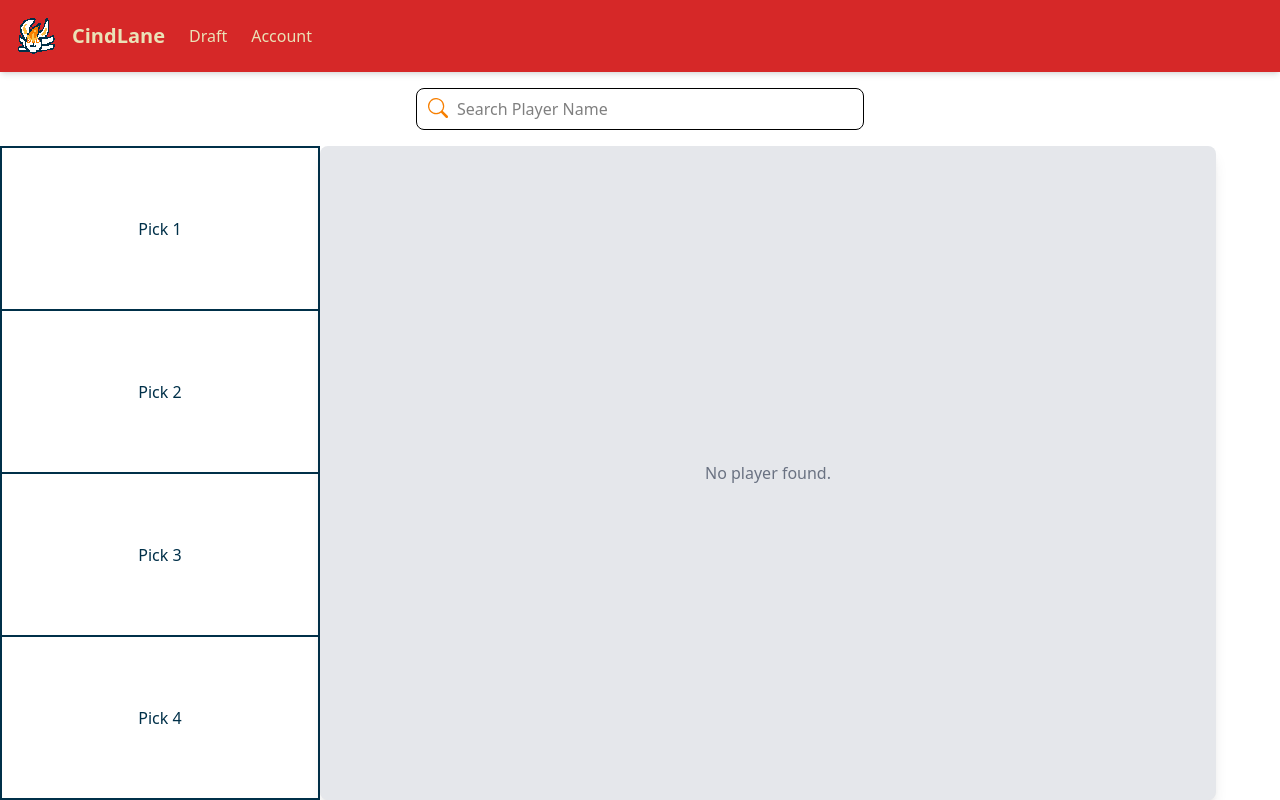
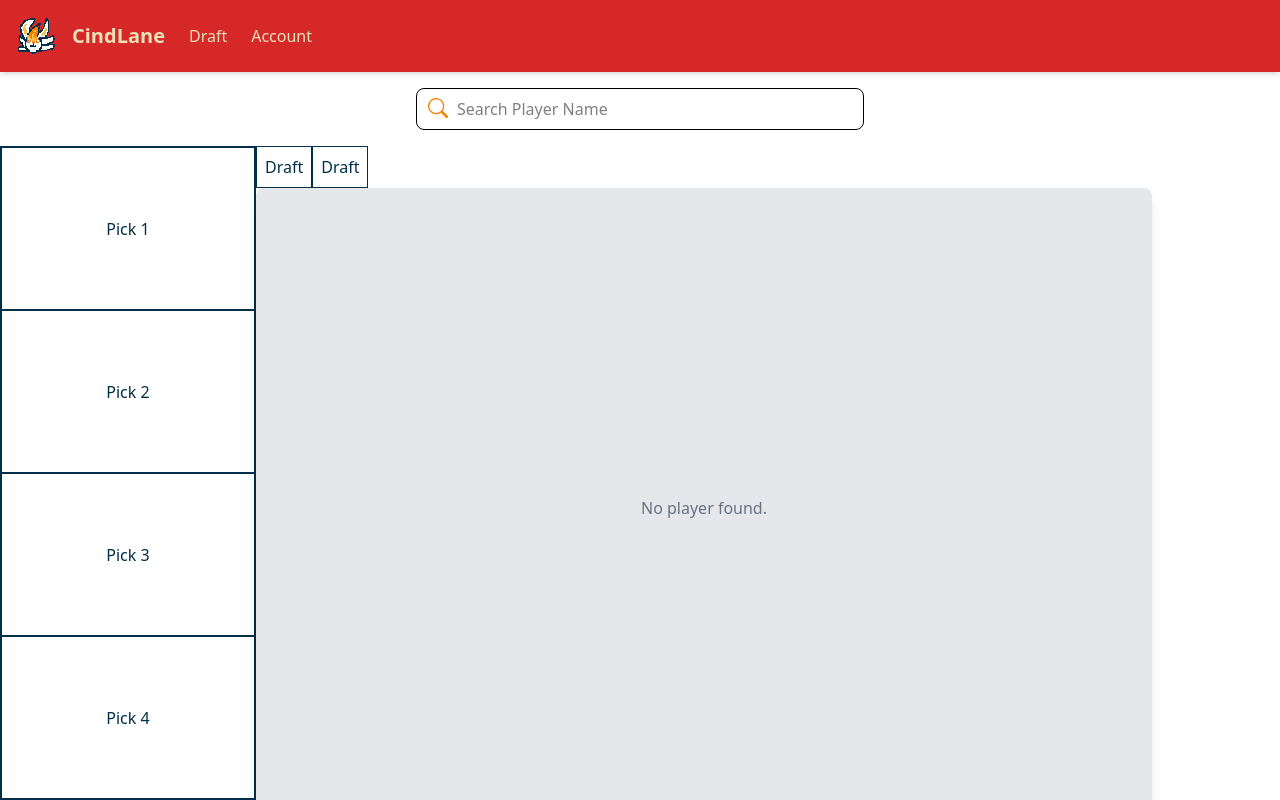
Before and after one commit to SnoringRhinoceros/CindLane, a React (Vite) app in the folder cind-lane/: page /draft in a window 1280 px wide. Built offline with nearby package versions, Linux system fonts and the light colour scheme.

Commit message:
Started adding draft tabs

```diff
--- /dev/null
+++ b/cind-lane/src/components/DraftTab.jsx
@@ -0,0 +1,11 @@
+
+
+function DraftTab() {
+    return (
+        <div>
+            <button className="text-primary p-2 border">Draft</button>
+        </div>
+    )
+}
+
+export default DraftTab;
--- a/cind-lane/src/components/NavigateButton.jsx
+++ b/cind-lane/src/components/NavigateButton.jsx
@@ -6,7 +6,7 @@ function NavigateButton({ to, text }) {
   return (
     <button
       onClick={() => navigate(to)}
-      className="px-10 py-6 bg-accent text-primary rounded transition-transform transform hover:scale-110 hover:ring-2 ring-accent"
+      className="px-10 py-6 bg-accent text-primary rounded-lg transition-transform transform hover:scale-110 hover:ring-2 ring-accent"
     >
       {text}
     </button>
--- a/cind-lane/src/pages/Draft.jsx
+++ b/cind-lane/src/pages/Draft.jsx
@@ -2,6 +2,7 @@ import { useState } from "react";
 import SearchBar from "../components/Searchbar";
 import data from "../data.json";
 import TeamBox from "../components/TeamBox";
+import DraftTab from "../components/DraftTab";
 
 function Draft() {
     const [results, setResults] = useState(null);
@@ -30,6 +31,11 @@ function Draft() {
                     <TeamBox searchResults={results} />
                 </div>
 
+                <div className="flex flex-col w-full h-full">
+                    <div className="flex flex-row">
+                        <DraftTab></DraftTab>
+                        <DraftTab></DraftTab>
+                    </div>
                     {/* Center Stats */}
                     <div className="w-full max-w-4xl min-h-[80vh] flex flex-col md:flex-row items-center justify-center p-8 rounded-lg shadow-lg bg-gray-200">
                         {results ? (
@@ -50,6 +56,8 @@ function Draft() {
                             <p className="text-gray-500">No player found.</p>
                         )}
                     </div>
+                </div>
+
 
                 {/* <div className="w-1/4 bg-gray-200 flex items-center justify-center">
                     <TeamBox />
```
Lines whose indentation alone changed are shown as unchanged.
